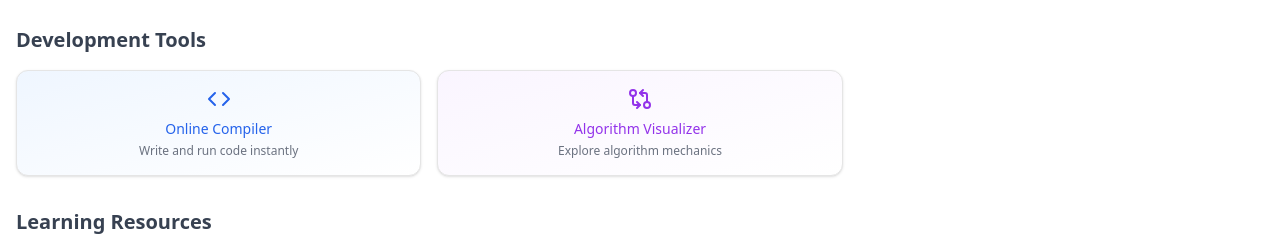
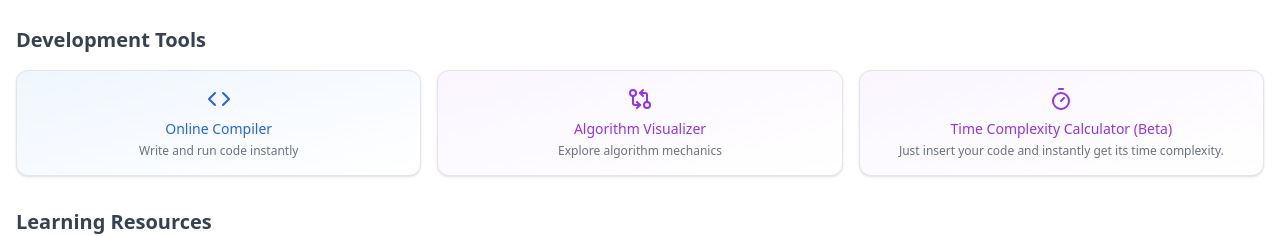
Before and after one commit to hack-IT-on/hackiton_web, a Next.js app: page /more-tools in a window 1280 px wide. Shown: the part 139-375 px from the top of the page. Built offline with nearby package versions, Linux system fonts and the light colour scheme; no server answers.

Commit message:
Fix: More-tools

```diff
--- a/app/(dashboard)/more-tools/page.jsx
+++ b/app/(dashboard)/more-tools/page.jsx
@@ -9,6 +9,7 @@ import {
   Gem,
   Wallet,
   Loader2,
+  Timer,
 } from "lucide-react";
 import { Card, CardContent } from "@/components/ui/card";
 import { Button } from "@/components/ui/button";
@@ -32,6 +33,14 @@ const toolSections = [
         href: "/algorithm-visualizer",
         color: "purple",
         description: "Explore algorithm mechanics",
+      },
+      {
+        name: "Time Complexity Calculator (Beta)",
+        icon: Timer,
+        href: "/time-complexity-calculator",
+        color: "purple",
+        description:
+          " Just insert your code and instantly get its time complexity.",
       },
     ],
   },
```
